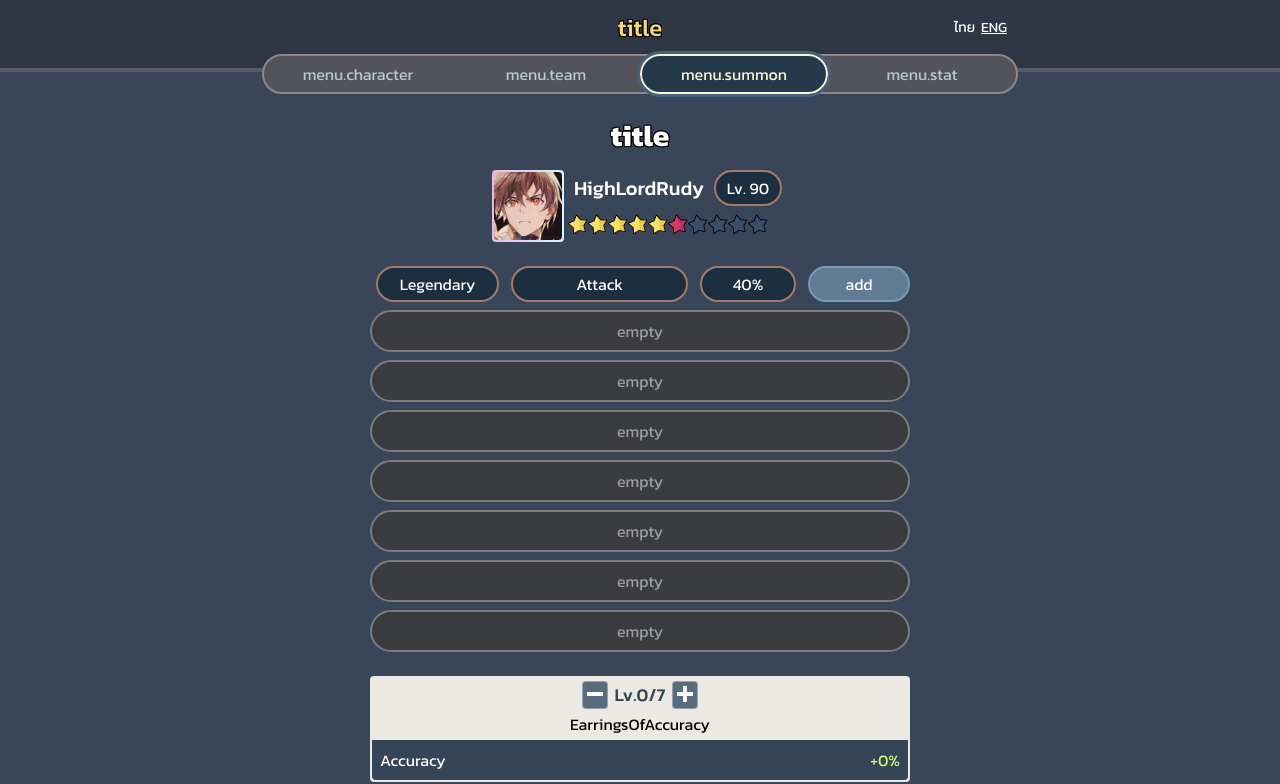
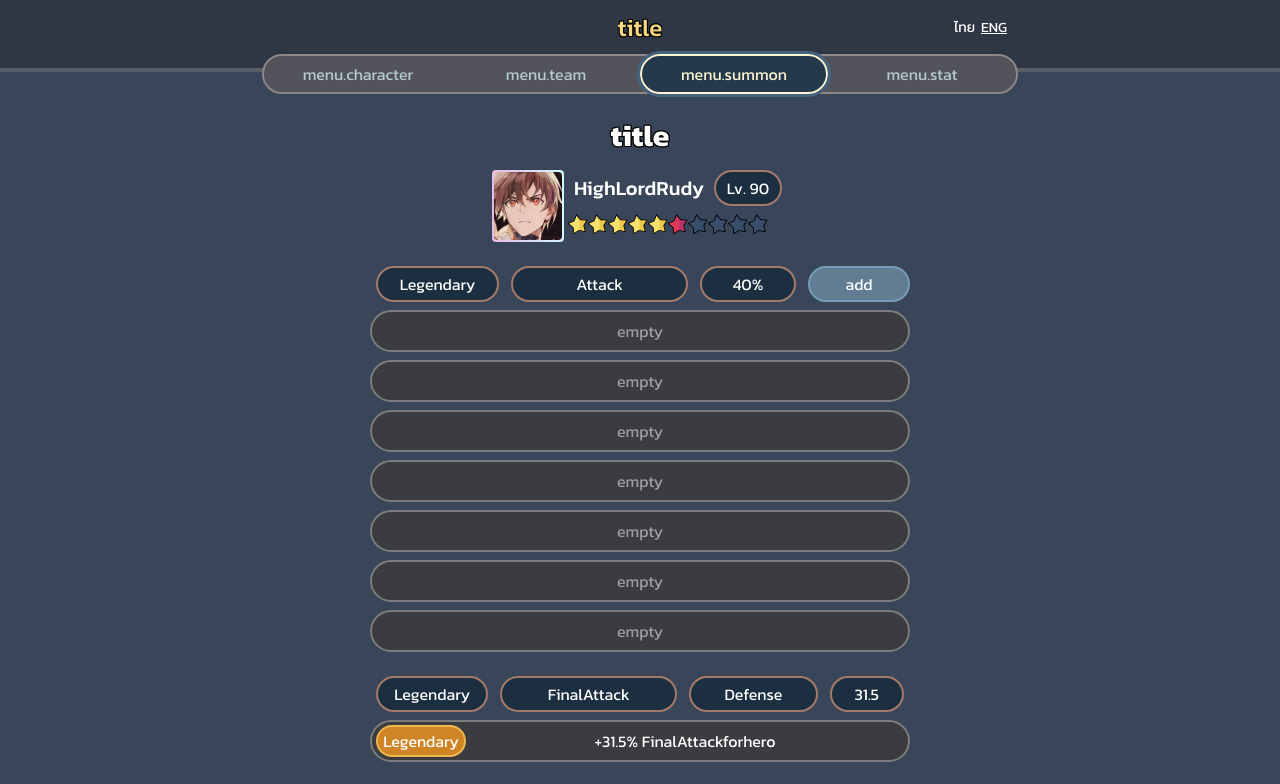
Before and after one commit to jiradedm/SKIA-Damage-Calculator, a Next.js app: page /add in a window 1280 px wide. Shown: the top 784 px of the page. Built offline with nearby package versions, Linux system fonts and the light colour scheme; what i18next-resources-to-backend would draw is missing.

Commit message:
add high lord power

```diff
--- a/src/app/add/component.tsx
+++ b/src/app/add/component.tsx
@@ -13,6 +13,7 @@ import ChooseCharacter from "@/components/chooseCharacter";
 import Equipment from "@/components/Equipment";
 import type { IPotential, Potential } from "@/components/potentialAdder";
 import PotentialAdder from "@/components/potentialAdder";
+import PowerAdder from "@/components/powerAdder";
 import Select from "@/components/select";
 import StarSelector from "@/components/starSelector";
 import StatBonusAdder from "@/components/statBonusAdder";
@@ -22,9 +23,10 @@ import type { Character } from "@/data/character";
 import { characters } from "@/data/character";
 import type { LevelOption } from "@/data/characterStat";
 import { characterLevelOptions } from "@/data/characterStat";
+import { powerValues } from "@/data/power";
 import { rarity } from "@/data/rarity";
 import { stat } from "@/data/stat";
-import type { CalulatedCharacter, CharacterPotential } from "@/store";
+import type { AddedCharacter, CalulatedCharacter, CharacterPotential } from "@/store";
 import { useCharacterStore } from "@/store";
 
 interface CharacterComponentProps {
@@ -106,6 +108,14 @@ export const AddPage: FC<AddPageProps> = ({ isEdit = false, character, onEdited
   const [selectedCharacter, setSelectedCharacter] = useState<Character>(editingCharacter || characters[initCharIndex]);
   const [selectedStar, setSelectedStar] = useState<number>(character === undefined ? initStar : character.star);
   const [selectedLevel, setSelectedLevel] = useState<LevelOption>(editLevel || characterLevelOptions[0]);
+  const [power, setPower] = useState<AddedCharacter["power"]>(
+    character?.power ?? {
+      rarity: "Legendary",
+      stat: "FinalAttack",
+      type: "Defense",
+      value: powerValues.LegendaryFinalAttackDefense[2],
+    },
+  );
   const [potentials, setPotentials] = useState<Potential[]>(initPotentials);
   const [earringsLevel, setEarringsLevel] = useState<number>(character?.earringsLevel || 0);
   const [necklaceLevel, setNecklaceLevel] = useState<number>(character?.necklaceLevel || 0);
@@ -163,6 +173,7 @@ export const AddPage: FC<AddPageProps> = ({ isEdit = false, character, onEdited
       necklaceLevel,
       earringsLevel,
       resonanceLevel,
+      power: selectedCharacter.rarity.havePower ? power : undefined,
       star: selectedStar,
       statBonus: bonus,
       equipmentLevel,
@@ -183,6 +194,7 @@ export const AddPage: FC<AddPageProps> = ({ isEdit = false, character, onEdited
       necklaceLevel,
       earringsLevel,
       resonanceLevel,
+      power: selectedCharacter.rarity.havePower ? power : undefined,
       star: selectedStar,
       statBonus: bonus,
       equipmentLevel,
@@ -210,6 +222,10 @@ export const AddPage: FC<AddPageProps> = ({ isEdit = false, character, onEdited
         className="w-full max-w-[540px] self-center"
       />
       <div />
+      {selectedCharacter.rarity.havePower && (
+        <PowerAdder power={power} setPower={setPower} className="w-full max-w-[540px] self-center" />
+      )}
+      <div />
       <AccessoryLevelSelector
         accessory={accessory.EarringsOfAccuracy}
         disabled={accessoryDisabled.earrings}
@@ -232,9 +248,9 @@ export const AddPage: FC<AddPageProps> = ({ isEdit = false, character, onEdited
         className="w-full max-w-[540px] self-center"
       />
       <div />
-      <StatBonusAdder bonus={bonus} setBonus={setBonus} />
+      {!selectedCharacter.rarity.lockedStatBonus && <StatBonusAdder bonus={bonus} setBonus={setBonus} />}
       <div />
-      {selectedCharacter.rarity.key === "Legendary" && (
+      {selectedCharacter.rarity.unlockedEquipment && (
         <>
           <Equipment
             equipmentLevel={equipmentLevel}
--- /dev/null
+++ b/src/components/powerAdder.tsx
@@ -0,0 +1,121 @@
+"use client";
+
+import type { ComponentPropsWithoutRef, FC } from "react";
+import React, { useEffect, useMemo } from "react";
+import { useTranslation } from "react-i18next";
+import { twMerge } from "tailwind-merge";
+
+import type { CharacterTypeKey } from "@/data/characterType";
+import { characterTypes } from "@/data/characterType";
+import { type PowerValueKey, powerValues } from "@/data/power";
+import type { RarityKey } from "@/data/rarity";
+import { potentialRarities, rarity } from "@/data/rarity";
+import type { StatKey } from "@/data/stat";
+import { powerStats } from "@/data/stat";
+import type { AddedCharacter } from "@/store";
+
+import Select from "./select";
+import Title from "@/components/title";
+
+interface PowerAdderProps {
+  readonly?: boolean;
+  power: AddedCharacter["power"];
+  setPower?: React.Dispatch<React.SetStateAction<AddedCharacter["power"]>>;
+}
+
+const PowerAdder: FC<ComponentPropsWithoutRef<"div"> & PowerAdderProps> = ({
+  readonly,
+  className,
+  power,
+  setPower = () => {},
+  ...props
+}) => {
+  const { t } = useTranslation("page/summon");
+  const { t: tr } = useTranslation("rarity");
+  const { t: ts } = useTranslation("stat");
+  const { t: tc } = useTranslation("characterType");
+
+  const values = useMemo(
+    () =>
+      powerValues[`${power?.rarity}${power?.stat}${power?.type}` as PowerValueKey]?.map((value) => ({
+        key: value,
+        name: `${value}%`,
+      })) ?? [],
+    [power?.rarity, power?.stat, power?.type],
+  );
+
+  const types = useMemo(() => {
+    return characterTypes.map((charType) => ({
+      key: charType.key,
+      name: tc(charType.key),
+    }));
+  }, [tc]);
+
+  useEffect(() => {
+    setPower(
+      (prev) =>
+        prev && {
+          ...prev,
+          value: powerValues[`${power?.rarity}${power?.stat}${power?.type}` as PowerValueKey][0] as number,
+        },
+    );
+    // eslint-disable-next-line react-hooks/exhaustive-deps
+  }, [power?.rarity]);
+
+  return (
+    <div className={twMerge("flex flex-col gap-2 text-sm text-white md:text-base", className)} {...props}>
+      {!readonly && (
+        <div className="grid w-full grid-cols-[20%_35%_29%_16%] gap-y-1.5 md:grid-cols-[23%_35%_26%_16%]">
+          <Select
+            selected={{ key: power?.rarity, name: tr(power?.rarity ?? "Legendary") }}
+            setSelected={(rar) => setPower((prev) => prev && { ...prev, rarity: rar.key as RarityKey })}
+            options={potentialRarities}
+            namespace="rarity"
+          />
+          <Select
+            selected={{ key: power?.stat, name: ts(power?.stat ?? "FinalAttack") }}
+            setSelected={(stat) => setPower((prev) => prev && { ...prev, stat: stat.key as StatKey })}
+            options={powerStats}
+            namespace="stat"
+          />
+          <Select
+            selected={{ key: power?.type, name: tc(power?.type ?? "Defense") }}
+            setSelected={(type) => setPower((prev) => prev && { ...prev, type: type.key as CharacterTypeKey })}
+            options={types}
+            namespace="characterType"
+          />
+          <Select
+            selected={{ key: power?.value, name: power?.value }}
+            setSelected={(value) => setPower((prev) => prev && { ...prev, value: value.key as number })}
+            options={values}
+          />
+        </div>
+      )}
+      <div
+        className={twMerge(
+          "flex h-[42px] items-center justify-between rounded-full border-2 border-[#7c7c7c] bg-[#3b3c40] p-1",
+        )}
+      >
+        <>
+          <div
+            className={twMerge(
+              "rounded-full min-w-[90px] border-2 py-0.5 px-1 text-center",
+              rarity[power?.rarity ?? "Legendary"].selectClass,
+            )}
+          >
+            <div className="truncate">{tr(rarity[power?.rarity ?? "Legendary"].key)}</div>
+          </div>
+          <div className="overflow-x-auto overflow-y-hidden text-nowrap">
+            +{power?.value}% {ts(power?.stat ?? "FinalAttack")}
+            {t("for")}
+            {t("hero", { type: tc(power?.type ?? "Defense") })}
+          </div>
+
+          <div />
+        </>
+      </div>
+    </div>
+  );
+};
+
+export default PowerAdder;
--- a/src/components/select.tsx
+++ b/src/components/select.tsx
@@ -34,7 +34,7 @@ const Select: FC<SelectProps> = ({ options, selected, setSelected, className, na
           <ListBoxButton>{!namespace ? selected.name : t(selected.key)}</ListBoxButton>
           {options.map((option, index) => (
             <Listbox.Option
-              className="w-full cursor-pointer rounded-full border-2 border-[#a47a68] bg-[#455868] p-1 text-white"
+              className="w-full cursor-pointer truncate rounded-full border-2 border-[#a47a68] bg-[#455868] p-1 text-white"
               key={index}
               value={option}
               disabled={false}
--- a/src/data/characterType.ts
+++ b/src/data/characterType.ts
@@ -1,7 +1,9 @@
 import type { StatKey } from "./stat";
 import { stat } from "./stat";
 
-export type CharacterTypeKey = "Defense" | "Melee" | "Ranged" | "Support";
+export const characterTypeKeys = ["Defense", "Melee", "Ranged", "Support"] as const;
+
+export type CharacterTypeKey = (typeof characterTypeKeys)[number];
 
 export interface CharacterType {
   key: CharacterTypeKey;
@@ -47,5 +49,4 @@ export const characterType: Record<CharacterTypeKey, CharacterType> = {
   },
 };
 
-export const characterTypeKeys = Object.keys(characterType) as CharacterTypeKey[];
 export const characterTypes = Object.values(characterType);
--- a/src/data/potential.ts
+++ b/src/data/potential.ts
@@ -22,4 +22,4 @@ export const potentialValues = {
   NormalAccuracy: [13.33, 12, 10.67],
   NormalCritDamage: [13.33, 12, 10.67],
   NormalCritRate: [1.33, 1.2, 1.07],
-} as Record<`${RarityKey}${StatKey}`, number[]>;
+} as Record<`${RarityKey}${StatKey}`, [number, number, number]>;
--- /dev/null
+++ b/src/data/power.ts
@@ -0,0 +1,37 @@
+import type { CharacterTypeKey } from "@/data/characterType";
+import { characterTypes } from "@/data/characterType";
+import type { RarityKey } from "@/data/rarity";
+
+import type { StatKey } from "./stat";
+
+const powerStatValues = {
+  NormalFinalAttack: [13.5, 14.25, 15],
+  RareFinalAttack: [18, 19, 20],
+  EpicFinalAttack: [22.5, 23.75, 25],
+  UniqueFinalAttack: [27, 28.5, 30],
+  LegendaryFinalAttack: [31.5, 33.25, 35],
+  NormalFinalAccuracy: [13.5, 14.25, 15],
+  RareFinalAccuracy: [18, 19, 20],
+  EpicFinalAccuracy: [22.5, 23.75, 25],
+  UniqueFinalAccuracy: [27, 28.5, 30],
+  LegendaryFinalAccuracy: [31.5, 33.25, 35],
+  NormalFinalCritDamage: [13.5, 14.25, 15],
+  RareFinalCritDamage: [18, 19, 20],
+  EpicFinalCritDamage: [22.5, 23.75, 25],
+  UniqueFinalCritDamage: [27, 28.5, 30],
+  LegendaryFinalCritDamage: [31.5, 33.25, 35],
+} as Record<`${RarityKey}${StatKey}`, [number, number, number]>;
+
+export type PowerValueKey = `${RarityKey}${StatKey}${CharacterTypeKey}`;
+
+const mapPowerValues = () => {
+  const arr = {} as Record<PowerValueKey, [number, number, number]>;
+  characterTypes.forEach((characterType) => {
+    Object.keys(powerStatValues).forEach((key) => {
+      arr[`${key}${characterType.key}` as PowerValueKey] = powerStatValues[key as `${RarityKey}${StatKey}`];
+    });
+  });
+  return arr;
+};
+
+export const powerValues = mapPowerValues();
--- a/src/data/stat.ts
+++ b/src/data/stat.ts
@@ -199,3 +199,5 @@ export const stat: StatData = {
 };
 
 export const baseStats = Object.values(baseStat);
+
+export const powerStats = [stat.FinalAttack, stat.FinalAccuracy, stat.FinalCritDamage];
--- a/src/libs/locales/en/page/summon.json
+++ b/src/libs/locales/en/page/summon.json
@@ -7,5 +7,7 @@
   "empty": "No potential granted.",
   "stat": "Stat",
   "bonus": "Bonus",
-  "equipment": "Equipment"
+  "equipment": "Equipment",
+  "for": " for ",
+  "hero": "{{type}} Heroes"
 }
--- a/src/libs/locales/th/page/summon.json
+++ b/src/libs/locales/th/page/summon.json
@@ -7,5 +7,7 @@
   "empty": "ไม่มีศักยภาพที่ได้รับ",
   "stat": "ความสามารถ",
   "bonus": "โบนัส",
-  "equipment": "อุปกรณ์"
+  "equipment": "อุปกรณ์",
+  "for": "ของ",
+  "hero": "อัศวิน{{type}}"
 }
--- a/src/store/character.ts
+++ b/src/store/character.ts
@@ -6,6 +6,7 @@ import { create } from "zustand";
 import { persist } from "zustand/middleware";
 
 import { type Character, type CharacterApplyAilment, characterKeys } from "@/data/character";
+import { characterTypeKeys } from "@/data/characterType";
 import type { Effect } from "@/data/effect";
 import { type RarityKey, rarityKeys } from "@/data/rarity";
 import { type Stat, type StatKey, statKeys } from "@/data/stat";
@@ -27,6 +28,14 @@ export const addedCharacterObject = z.object({
   necklaceLevel: z.number(),
   earringsLevel: z.number(),
   resonanceLevel: z.number(),
+  power: z
+    .object({
+      rarity: z.enum(rarityKeys),
+      stat: z.enum(statKeys),
+      type: z.enum(characterTypeKeys),
+      value: z.number(),
+    })
+    .optional(),
   statBonus: z.number(),
   equipmentLevel: z.number(),
   active: z.boolean().optional(),
```
Also changed, not shown: src/data/rarity.ts (+7 -0 lines).
